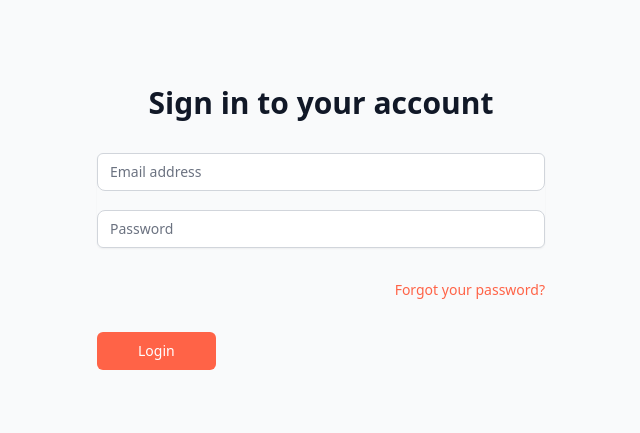
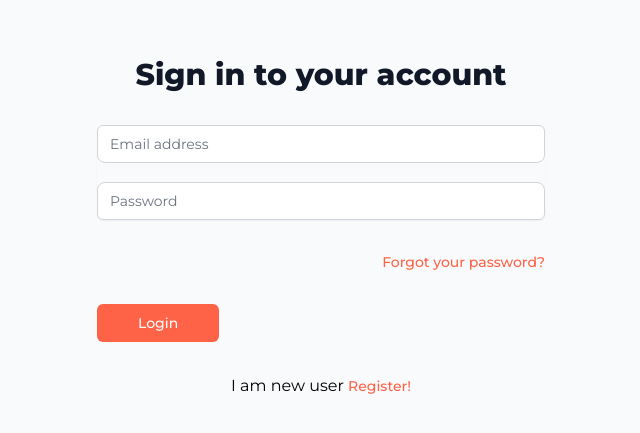
Before and after one commit to listentothefrog/captaincook, a Next.js app in the folder triumph/: page /login in a window 1280 px wide. Shown: the part 185-618 px from the top of the page, without its empty margins (319-959 px from the left). Built offline with nearby package versions, Linux system fonts and the light colour scheme; a small style sheet from the web is missing.

Commit message:
added links to redirect them to login or register

```diff
--- a/triumph/pages/login.tsx
+++ b/triumph/pages/login.tsx
@@ -1,9 +1,10 @@
 import NextHead from "next/head";
 import React from "react";
+import NextLink from "next/link";
 
 const login = () => {
   return (
-    <div className="min-h-screen flex items-center justify-center bg-gray-50 py-12 px-4 sm:px-6 lg:px-8">
+    <div className="font-body min-h-screen flex items-center justify-center bg-gray-50 py-12 px-4 sm:px-6 lg:px-8">
       <NextHead>
         <title>CaptainCook - Login</title>
         <meta name="description" content="Login to start cooking like a pro" />
@@ -47,7 +48,10 @@
 
         <div className="flex items-center justify-between">
           <div className="text-sm ml-auto">
-            <a href="#" className="font-medium text-red hover:text-hover-red">
+            <a
+              href="#"
+              className="font-medium text-red hover:text-hover-red hover:underline"
+            >
               Forgot your password?
             </a>
           </div>
@@ -61,6 +65,16 @@
             Login
           </button>
         </div>
+        <div className="flex items-center justify-center w-100">
+          <h1>
+            I am new user{" "}
+            <NextLink href="/register">
+              <span className="text-sm font-medium cursor-pointer  text-red hover:text-hover-red hover:underline">
+                Register!
+              </span>
+            </NextLink>
+          </h1>
+        </div>
       </div>
     </div>
   );
--- a/triumph/pages/register.tsx
+++ b/triumph/pages/register.tsx
@@ -1,9 +1,10 @@
 import NextHead from "next/head";
 import React from "react";
+import NextLink from "next/link";
 
 const register = () => {
   return (
-    <div className="min-h-screen flex items-center justify-center bg-gray-50 py-12 px-4 sm:px-6 lg:px-8">
+    <div className="font-body min-h-screen flex items-center justify-center bg-gray-50 py-12 px-4 sm:px-6 lg:px-8">
       <NextHead>
         <title>CaptainCook - Register</title>
         <meta
@@ -81,6 +82,16 @@
             Register
           </button>
         </div>
+        <div className="flex items-center justify-center w-100">
+          <h1>
+            I am a member{" "}
+            <NextLink href="/login">
+              <span className="text-sm font-medium cursor-pointer  text-red hover:text-hover-red hover:underline">
+                Login!
+              </span>
+            </NextLink>
+          </h1>
+        </div>
       </div>
     </div>
   );
```
